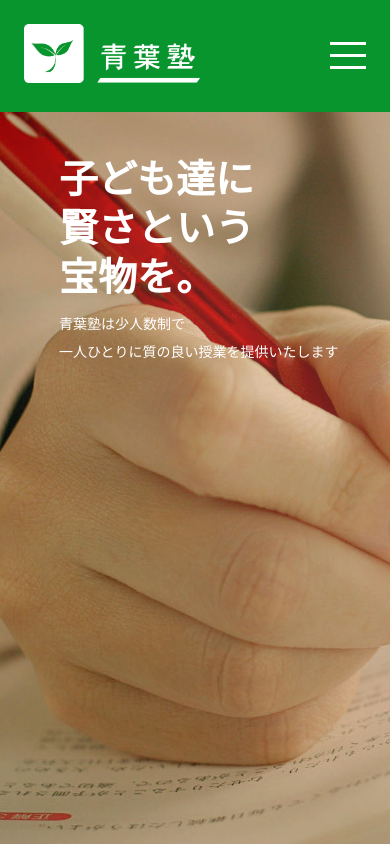
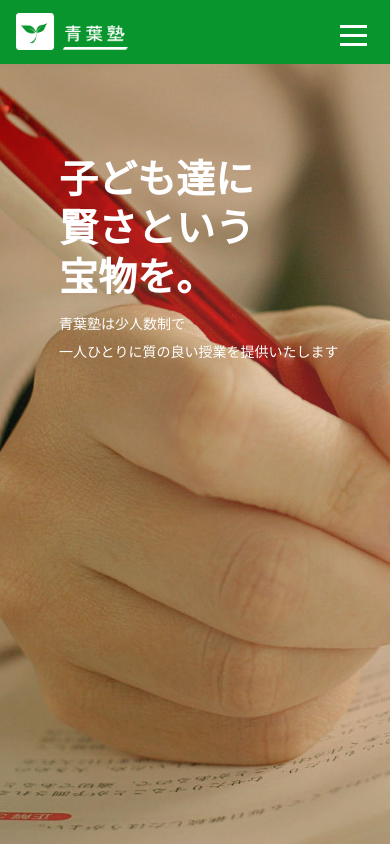
Before and after one commit to hina221/hina221.github.io, a plain HTML site: page juku/index.html in a window 390 px wide. Shown: the top 844 px of the page. Drawn offline with Linux system fonts and the light colour scheme; a web font is replaced by a local one.

Commit message:
画像の修正と塾のヘッダーの高さを修正

```diff
--- a/juku/style.css
+++ b/juku/style.css
@@ -36,7 +36,7 @@ body {
 /* ヘッダー部 */
 header {
   width: 100%;
-  height:7em;
+  height:10%;
   position: fixed;
   z-index: 1000;
   background-color: #08952d;
@@ -44,8 +44,7 @@ header {
 
 
 .header-logo img {
-  max-width: 11em;
-  width: 11em;
+  width: 8em;
   margin: 1.5em 0 0 1.5em;
   float: left;
 }
@@ -60,7 +59,7 @@ nav li {
   font-size: 18px;
   display: inline-block;
   list-style: none;
-  margin: 1em 3em 0 0;
+  margin: 0.5em 3em 0 0;
   color: #fff;
   border-bottom: 1px solid #fff;
   font-family: Meiryo, sans-serif;
@@ -69,11 +68,11 @@ nav li {
 /* ハンバーガーアイコン */
 .humburger {
   display: none;
-  width: 40px;
-  height: 40px;
+  width: 30px;
+  height: 30px;
   position: absolute;
   right: 20px;
-  top: 50%;
+  top: 55%;
   transform: translateY(-50%);
 
 }
@@ -123,7 +122,7 @@ nav li {
   position: fixed;
   width: 100%;
   height: 100vh;
-  margin-top: 6em;
+  margin-top: 4em;
   padding-left: 5em;
   /* text-align: center; */
   opacity: 0;
@@ -577,6 +576,22 @@ nav li {
 
 /* レスポンシブ */
 @media screen and (max-width: 1000px) {
+
+  header {
+    width: 100%;
+    height:4em;
+    position: fixed;
+    z-index: 1000;
+    background-color: #08952d;
+  }
+
+
+  .header-logo img {
+    width: 7em;
+    margin: 0.8em 0 0 1em;
+    float: left;
+  }
+
 nav {
   display: none;
 }
```
Also changed, not shown: index.html (+2 -22 lines), style/style.css (+9 -4 lines), img/car.png, img/hotel-poster.png, img/okashi.png, img/poster.png, img/poster2.png.
